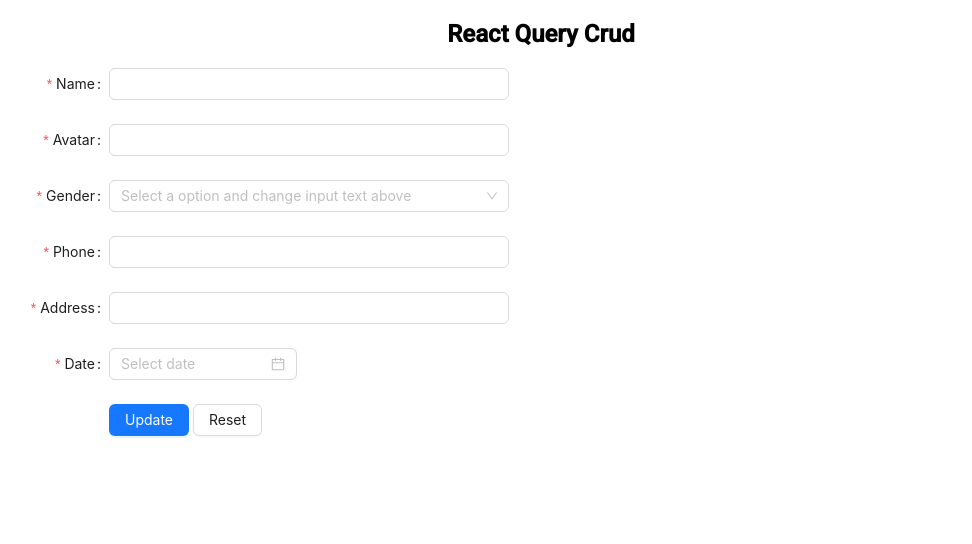
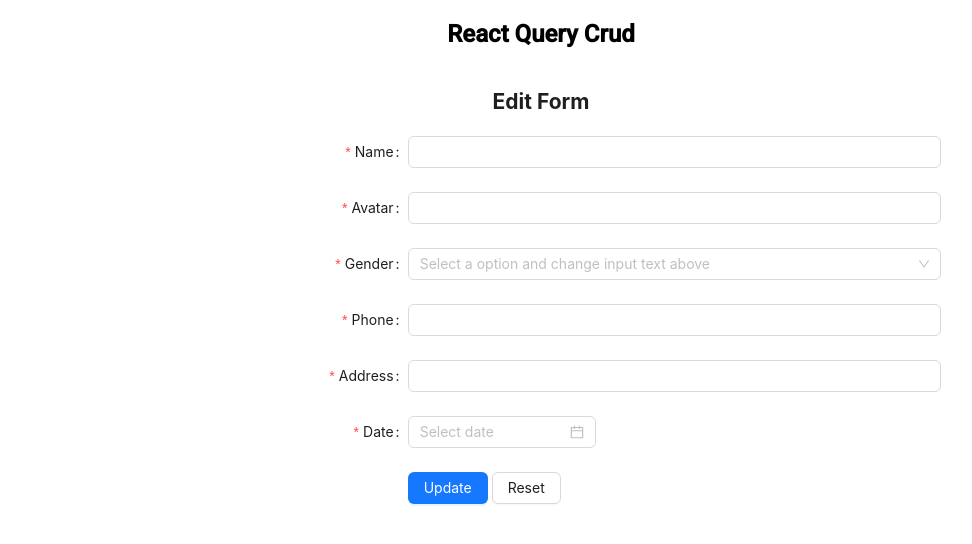
Before and after one commit to rahul-mauryaa/React_Query_Project, a React (Vite) app: page /edit/1 in a window 1280 px wide. Shown: the top 544 px of the page, without its empty margins (99-1071 px from the left). Built offline with nearby package versions, Linux system fonts and the light colour scheme; no server answers.

Commit message:
new change

```diff
--- a/src/features/data-slice.tsx
+++ b/src/features/data-slice.tsx
@@ -1,4 +1,8 @@
-import { createApi, fetchBaseQuery } from "@reduxjs/toolkit/query/react";
+import {
+  FetchBaseQueryMeta,
+  createApi,
+  fetchBaseQuery,
+} from "@reduxjs/toolkit/query/react";
 
 interface FetchData {
   createdAt: Date;
@@ -19,7 +23,7 @@ export const dataSlice = createApi({
   endpoints(builder) {
     return {
       fetchUsers: builder.query<FetchData[], void>({
-        query() {
+        query: () => {
           return `/users`;
         },
         providesTags: ["getUsers"],
@@ -36,6 +40,7 @@ export const dataSlice = createApi({
           method: "POST",
           body: data,
         }),
+
         invalidatesTags: ["getUsers"],
       }),
       updateUsers: builder.mutation<FetchData[], string | any>({
--- a/src/pages/AddForm.tsx
+++ b/src/pages/AddForm.tsx
@@ -18,6 +18,8 @@ const AddForm: React.FC = () => {
   const navigate = useNavigate();
   const [createUsers] = useCreateUsersMutation();
   const formRef = React.useRef<FormInstance>(null);
+
+  console.log(createUsers, "createusers");
 
   const onFinish = (values: any) => {
     createUsers(values);
@@ -53,7 +55,7 @@ const AddForm: React.FC = () => {
             width: 800,
           }}
         >
-          <h2 style={{ textAlign: "center" }}>Add Data</h2>
+          <h2 style={{ textAlign: "center" }}>Add Form</h2>
           <Form.Item name="name" label="Name" rules={[{ required: true }]}>
             <Input />
           </Form.Item>
--- a/src/pages/Display.tsx
+++ b/src/pages/Display.tsx
@@ -17,6 +17,7 @@ const Display = () => {
   const { data, isLoading, isFetching } = useFetchUsersQuery(undefined, {
     // pollingInterval: 5000,
   });
+  console.log(data, "Alll_data");
 
   if (isLoading || isFetching) {
     return (
--- a/src/pages/EditForm.tsx
+++ b/src/pages/EditForm.tsx
@@ -94,13 +94,20 @@ const EditForm: React.FC = () => {
   console.log(defaultDate);
 
   return (
+    <div
+      style={{
+        display: "flex",
+        justifyContent: "center",
+      }}
+    >
       <Form
         {...layout}
         ref={formRef}
         name="control-ref"
         onFinish={onFinish}
-      style={{ maxWidth: 600 }}
+        style={{ width: 800 }}
       >
+        <h2 style={{ textAlign: "center" }}>Edit Form</h2>
         <Form.Item name="name" label="Name" rules={[{ required: true }]}>
           <Input />
         </Form.Item>
@@ -167,6 +174,7 @@ const EditForm: React.FC = () => {
         </Button> */}
         </Form.Item>
       </Form>
+    </div>
   );
 };
 
```
Lines whose indentation alone changed are shown as unchanged.
